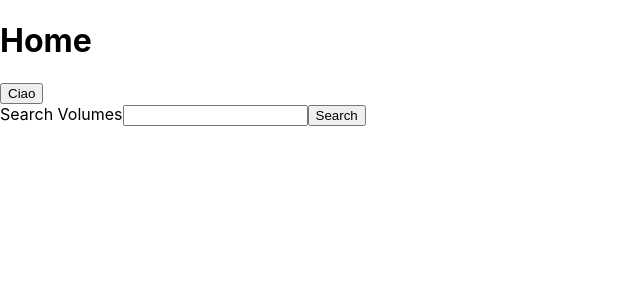
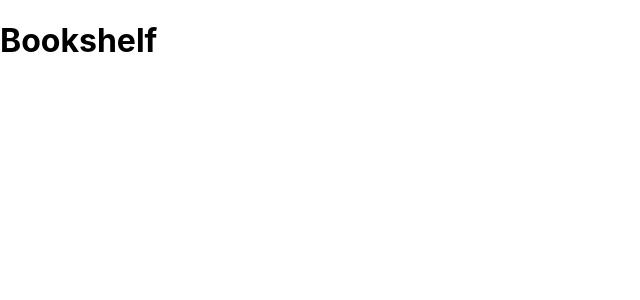
Before and after one commit to GersonEC/MyBookshelf, a React (Create React App) app: page /bookshelf in a window 1280 px wide. Shown: the top 300 px of the page, without its empty margins (0-640 px from the left). Built offline with nearby package versions, Linux system fonts and the light colour scheme.

Commit message:
Implement Routing and create bookshelf context

```diff
--- a/src/App.tsx
+++ b/src/App.tsx
@@ -1,13 +1,28 @@
 import { QueryClient, QueryClientProvider } from '@tanstack/react-query';
+import { RouterProvider, createBrowserRouter } from 'react-router-dom';
+import BookshelfProvider from './context/BookshelfProvider';
+import Bookshelf from './pages/Bookshelf';
 import Home from './pages/Home/Home';
+const queryClient = new QueryClient();
 
-const queryClient = new QueryClient();
+const router = createBrowserRouter([
+  {
+    path: '/',
+    element: <Home />,
+  },
+  {
+    path: '/bookshelf',
+    element: <Bookshelf />,
+  },
+]);
 
 function App() {
   return (
     <QueryClientProvider client={queryClient}>
       <main>
-        <Home />
+        <BookshelfProvider>
+          <RouterProvider router={router} />
+        </BookshelfProvider>
       </main>
     </QueryClientProvider>
   );
--- /dev/null
+++ b/src/context/BookshelfProvider.tsx
@@ -0,0 +1,20 @@
+import React, { useState } from 'react';
+
+export const BookshelfContext = React.createContext({});
+
+const BookshelfProvider = ({ children }: any) => {
+  const [books, setBooks] = useState<Book[]>([]);
+
+  return (
+    <BookshelfContext.Provider
+      value={{
+        books,
+        setBooks,
+      }}
+    >
+      {children}
+    </BookshelfContext.Provider>
+  );
+};
+
+export default BookshelfProvider;
--- /dev/null
+++ b/src/pages/Bookshelf/Bookshelf.tsx
@@ -0,0 +1,3 @@
+const Bookshelf = () => <h1>Bookshelf</h1>;
+
+export default Bookshelf;
--- /dev/null
+++ b/src/pages/Bookshelf/index.tsx
@@ -0,0 +1,3 @@
+import Bookshelf from './Bookshelf';
+
+export default Bookshelf;
--- a/src/pages/Home/Home.tsx
+++ b/src/pages/Home/Home.tsx
@@ -1,4 +1,5 @@
 import { useState } from 'react';
+import { Link } from 'react-router-dom';
 import BookList from '../../components/BookList';
 import Button from '../../components/Button';
 import useVolumes from '../../hooks/useVolumes';
@@ -31,6 +32,7 @@ const Home = () => {
     <>
       <h1>Home</h1>
       <Button label='Ciao' onClick={() => alert('ciao')} />
+      <Link to='/bookshelf'>Bookshelf</Link>
       <div>
         <label htmlFor='volumesSearch'>Search Volumes</label>
         <input
```
